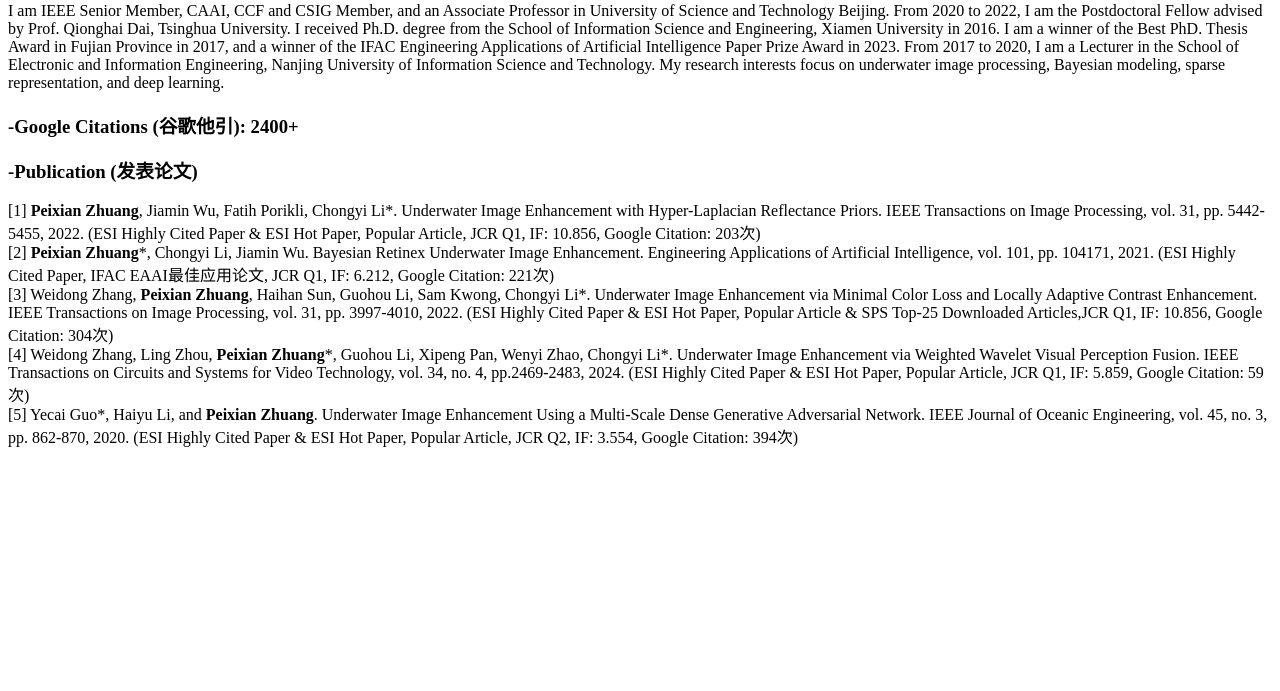
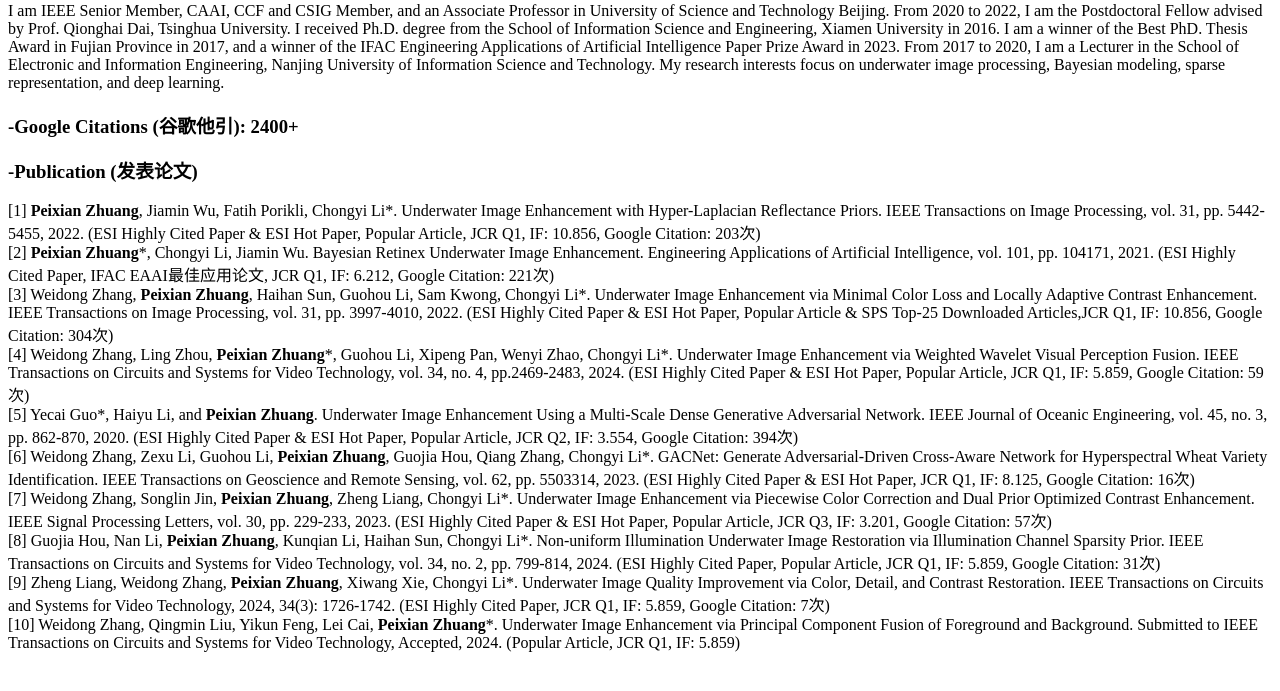
Before and after one commit to zhuangpeixian/zhuangpeixian.github.io, a plain HTML site: page index.html in a window 1280 px wide. Shown: the part 87-778 px from the top of the page. Drawn offline with Linux system fonts and the light colour scheme.

Commit message:
Update index.html

```diff
--- a/index.html
+++ b/index.html
@@ -13,7 +13,12 @@
        [2] <b>Peixian Zhuang</b>*, Chongyi Li, Jiamin Wu. Bayesian Retinex Underwater Image Enhancement. Engineering Applications of Artificial Intelligence, vol. 101, pp. 104171, 2021. (ESI Highly Cited Paper, IFAC EAAI最佳应用论文, JCR Q1, IF: 6.212, Google Citation: 221次) <br>
        [3] Weidong Zhang, <b>Peixian Zhuang</b>, Haihan Sun, Guohou Li, Sam Kwong, Chongyi Li*. Underwater Image Enhancement via Minimal Color Loss and Locally Adaptive Contrast Enhancement. IEEE Transactions on Image Processing, vol. 31, pp. 3997-4010, 2022. (ESI Highly Cited Paper & ESI Hot Paper, Popular Article & SPS Top-25 Downloaded Articles,JCR Q1, IF: 10.856, Google Citation: 304次) <br>
        [4] Weidong Zhang, Ling Zhou, <b>Peixian Zhuang</b>*, Guohou Li, Xipeng Pan, Wenyi Zhao, Chongyi Li*. Underwater Image Enhancement via Weighted Wavelet Visual Perception Fusion. IEEE Transactions on Circuits and Systems for Video Technology, vol. 34, no. 4, pp.2469-2483, 2024. (ESI Highly Cited Paper & ESI Hot Paper, Popular Article, JCR Q1, IF: 5.859, Google Citation: 59次) <br>
-       [5] Yecai Guo*, Haiyu Li, and <b>Peixian Zhuang</b>. Underwater Image Enhancement Using a Multi-Scale Dense Generative Adversarial Network. IEEE Journal of Oceanic Engineering, vol. 45, no. 3, pp. 862-870, 2020. (ESI Highly Cited Paper & ESI Hot Paper, Popular Article, JCR Q2, IF: 3.554, Google Citation: 394次)
+       [5] Yecai Guo*, Haiyu Li, and <b>Peixian Zhuang</b>. Underwater Image Enhancement Using a Multi-Scale Dense Generative Adversarial Network. IEEE Journal of Oceanic Engineering, vol. 45, no. 3, pp. 862-870, 2020. (ESI Highly Cited Paper & ESI Hot Paper, Popular Article, JCR Q2, IF: 3.554, Google Citation: 394次) <br>
+       [6] Weidong Zhang, Zexu Li, Guohou Li, <b>Peixian Zhuang</b>, Guojia Hou, Qiang Zhang, Chongyi Li*. GACNet: Generate Adversarial-Driven Cross-Aware Network for Hyperspectral Wheat Variety Identification. IEEE Transactions on Geoscience and Remote Sensing, vol. 62, pp. 5503314, 2023. (ESI Highly Cited Paper & ESI Hot Paper, JCR Q1, IF: 8.125, Google Citation: 16次) <br>
+       [7] Weidong Zhang, Songlin Jin, <b>Peixian Zhuang</b>, Zheng Liang, Chongyi Li*. Underwater Image Enhancement via Piecewise Color Correction and Dual Prior Optimized Contrast Enhancement. IEEE Signal Processing Letters, vol. 30, pp. 229-233, 2023. (ESI Highly Cited Paper & ESI Hot Paper, Popular Article, JCR Q3, IF: 3.201, Google Citation: 57次) <br>
+       [8] Guojia Hou, Nan Li, <b>Peixian Zhuang</b>, Kunqian Li, Haihan Sun, Chongyi Li*. Non-uniform Illumination Underwater Image Restoration via Illumination Channel Sparsity Prior. IEEE Transactions on Circuits and Systems for Video Technology, vol. 34, no. 2, pp. 799-814, 2024. (ESI Highly Cited Paper, Popular Article, JCR Q1, IF: 5.859, Google Citation: 31次) <br>
+       [9] Zheng Liang, Weidong Zhang, <b>Peixian Zhuang</b>, Xiwang Xie, Chongyi Li*. Underwater Image Quality Improvement via Color, Detail, and Contrast Restoration. IEEE Transactions on Circuits and Systems for Video Technology, 2024, 34(3): 1726-1742. (ESI Highly Cited Paper, JCR Q1, IF: 5.859, Google Citation: 7次) <br>
+       [10] Weidong Zhang, Qingmin Liu, Yikun Feng, Lei Cai, <b>Peixian Zhuang</b>*. Underwater Image Enhancement via Principal Component Fusion of Foreground and Background. Submitted to IEEE Transactions on Circuits and Systems for Video Technology, Accepted, 2024. (Popular Article, JCR Q1, IF: 5.859) <br>
     </p>
 </body>
 </html>
```
